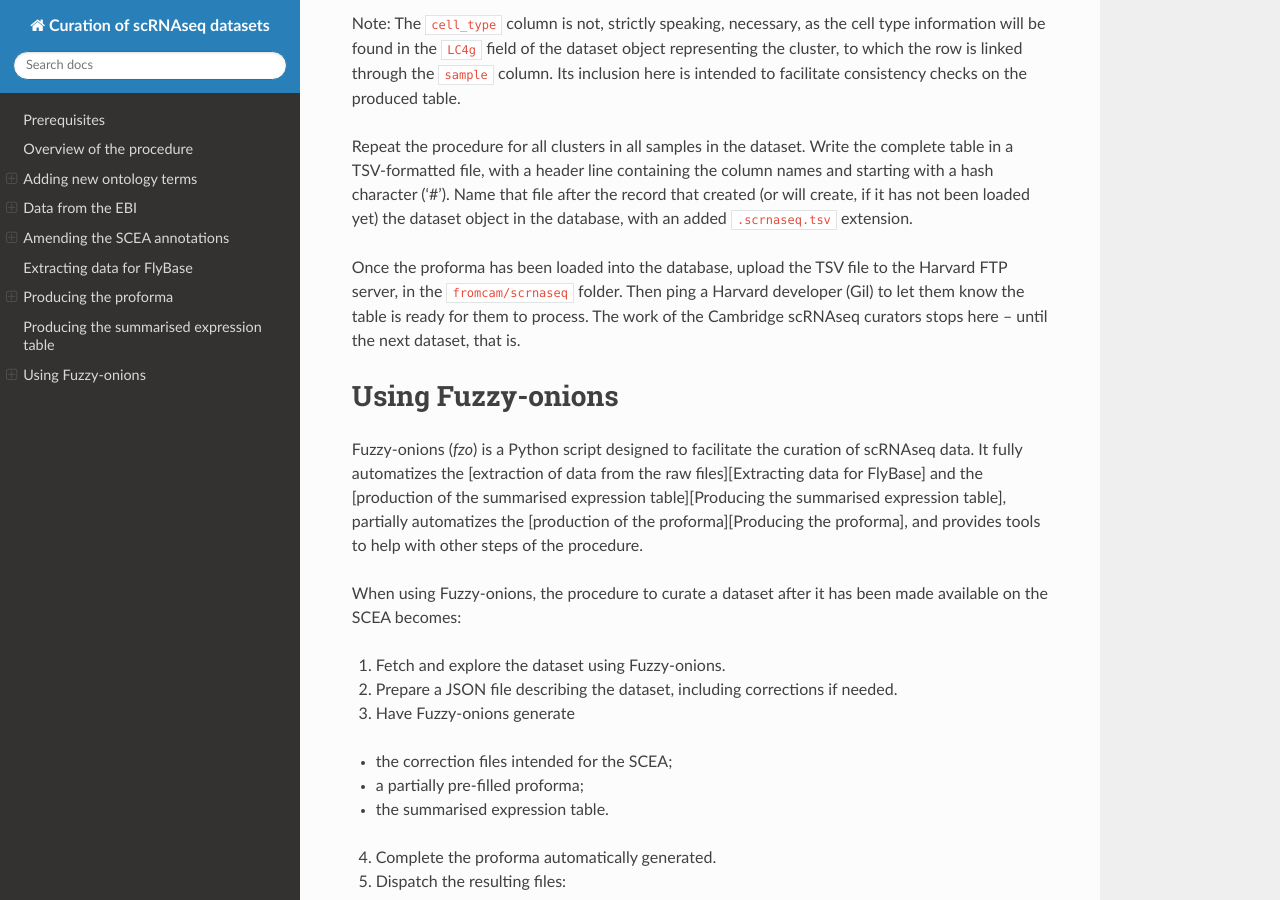
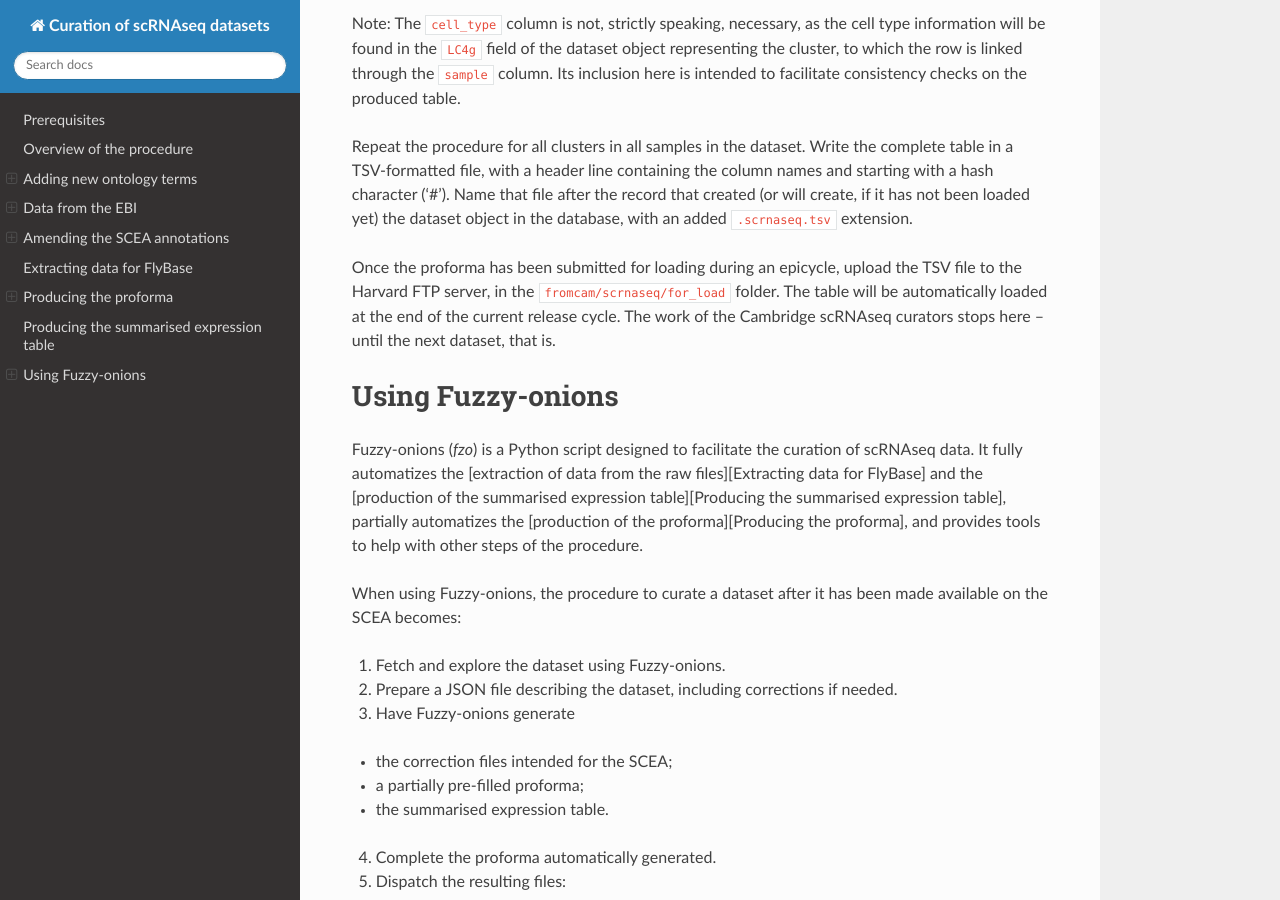
Before and after one commit to FlyBase/fuzzy-onions, a Sphinx documentation site: the page built from docs/scrnaseq-sop.md, in a window 1280 px wide and 900 px high, scrolled down 25626 px. Built offline with Sphinx 7.4.7 and the Read the Docs theme 2.0.0, drawn with Linux system fonts in a browser that asks for light colours; some of the changed text lies outside the part shown.

Commit message:
Update documentation about TSV loading.
TSV files should now be uploaded into a `fromcam/scrnaseq/for_load`
folder, to play nice with Gil’s automatic loading script.

````diff
--- a/docs/scrnaseq-sop.md
+++ b/docs/scrnaseq-sop.md
@@ -1425,11 +1425,12 @@ Name that file after the record that created (or will create, if it has
 not been loaded yet) the dataset object in the database, with an added
 `.scrnaseq.tsv` extension.
 
-Once the proforma has been loaded into the database, upload the TSV file
-to the Harvard FTP server, in the `fromcam/scrnaseq` folder. Then ping a
-Harvard developer (Gil) to let them know the table is ready for them to
-process. The work of the Cambridge scRNAseq curators stops here – until
-the next dataset, that is.
+Once the proforma has been submitted for loading during an epicycle,
+upload the TSV file to the Harvard FTP server, in the
+`fromcam/scrnaseq/for_load` folder.  The table will be automatically
+loaded at the end of the current release cycle.  The work of the
+Cambridge scRNAseq curators stops here – until the next dataset, that
+is.
 
 # Using Fuzzy-onions
 
@@ -1938,5 +1939,5 @@ $ fzo sumexpr -o <recordname>.scrnaseq.tsv E-MTAB-8698
 ```
 
 Make sure the output file is named according to the record submitted
-above (e.g. `dg99.scrnaseq.tsv`) and upload it to the `fromcam/scrnaseq`
-folder on the Harvard FTP server.
+above (e.g. `dg99.scrnaseq.tsv`) and upload it to the
+`fromcam/scrnaseq/for_load` folder on the Harvard FTP server.
````
